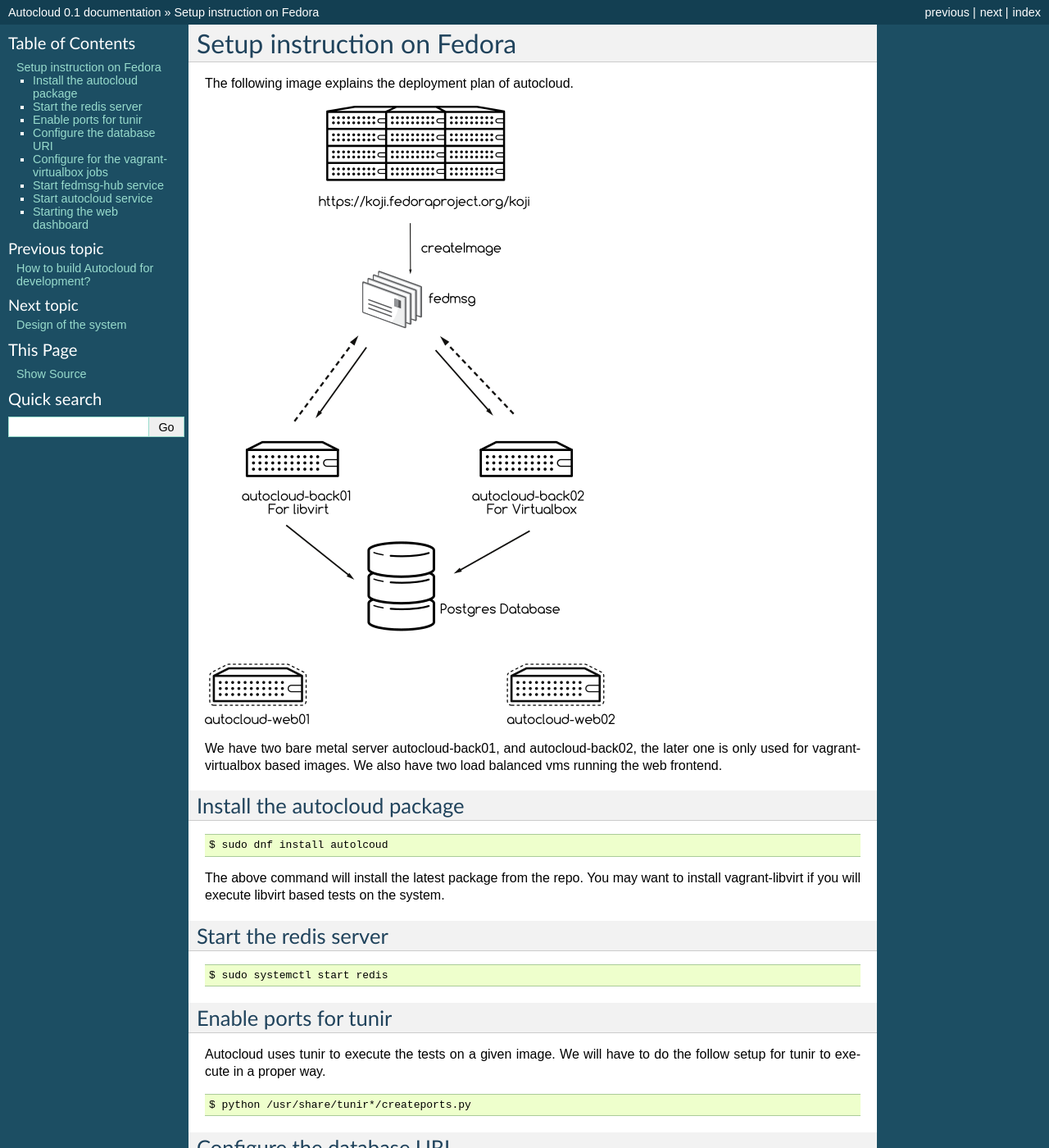
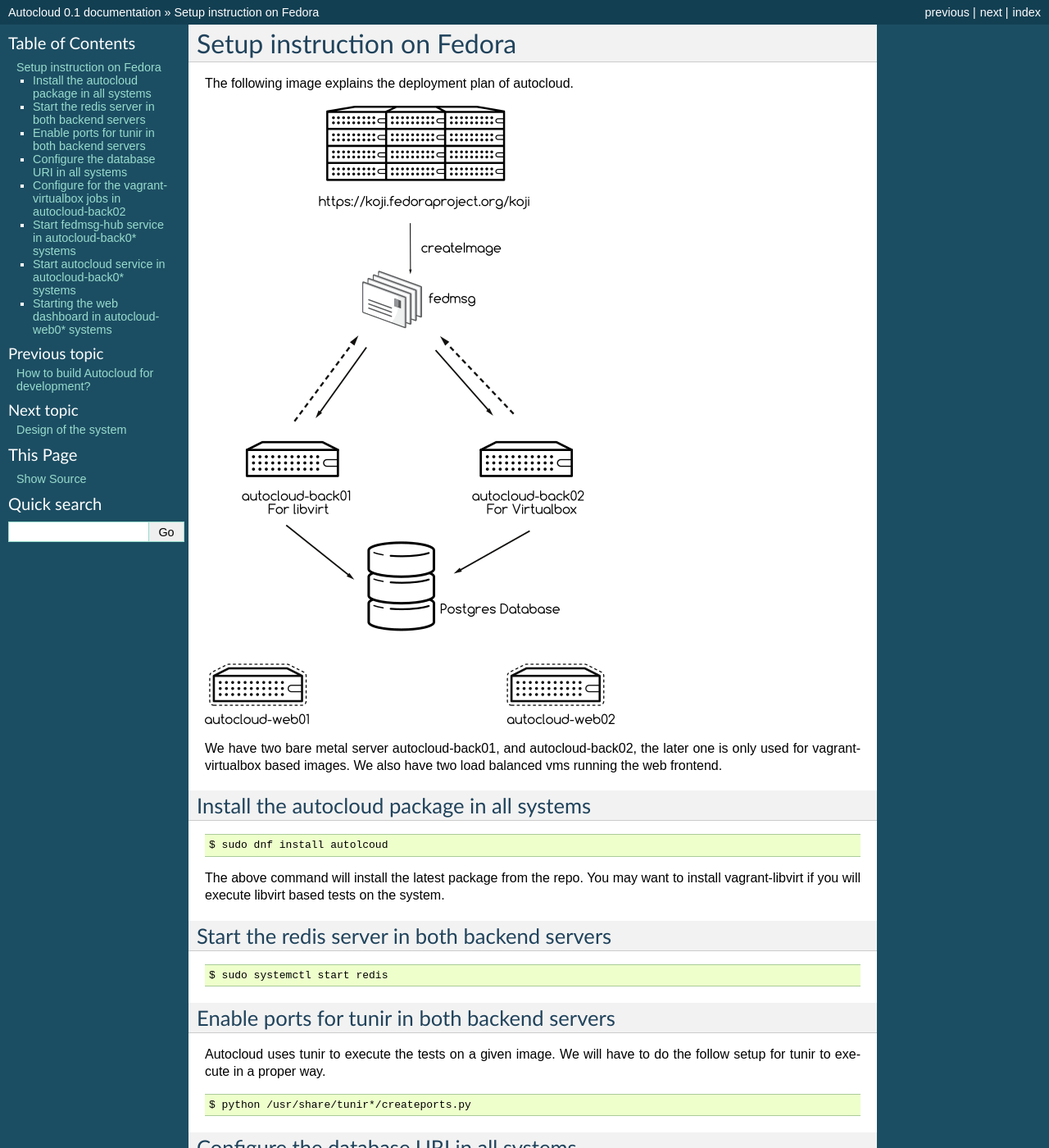
Before and after one commit to kushaldas/autocloud, a Sphinx documentation site: the page built from docs/setup.rst, in a window 1280 px wide and 1400 px high. Shown: the whole window at 82% size. Built offline with Sphinx 7.4.7, drawn with Linux system fonts in a browser that asks for light colours; some of the changed text lies outside the part shown.

Commit message:
Clarifies system level setup instructions.

```diff
--- a/docs/setup.rst
+++ b/docs/setup.rst
@@ -9,8 +9,8 @@ We have two bare metal server autocloud-back01, and autocloud-back02, the later
 used for vagrant-virtualbox based images. We also have two load balanced vms running the web
 frontend.
 
-Install the autocloud package
-------------------------------
+Install the autocloud package in all systems
+--------------------------------------------
 
 ::
 
@@ -20,16 +20,16 @@ The above command will install the latest package from the repo. You may want to
 vagrant-libvirt if you will execute libvirt based tests on the system.
 
 
-Start the redis server
------------------------
+Start the redis server in both backend servers
+------------------------------------------------
 
 ::
 
     $ sudo systemctl start redis
 
 
-Enable ports for tunir
------------------------
+Enable ports for tunir in both backend servers
+-----------------------------------------------
 
 Autocloud uses tunir to execute the tests on a given image. We will have to do the follow setup for tunir
 to execute in a proper way.
@@ -38,20 +38,20 @@ to execute in a proper way.
 
     $ python /usr/share/tunir*/createports.py
 
-Configure the database URI
----------------------------
+Configure the database URI in all systems
+------------------------------------------
 
 In */etc/autocloud/autocloud.cfg* file please configure the sqlalchemy uri value. For our work, we are using
 postgres as database.
 
-Configure for the vagrant-virtualbox jobs
-------------------------------------------
+Configure for the vagrant-virtualbox jobs in autocloud-back02
+---------------------------------------------------------------
 
 In */etc/autocloud/autocloud.cfg* file set *virtualbox* value to True. If you want to know how to setup virtualbox on the system, please refer to `this guide <http://tunir.readthedocs.org/en/latest/vagrant.html#how-to-install-virtualbox-and-vagrant>`_.
 
 
-Start fedmsg-hub service
---------------------------
+Start fedmsg-hub service in autocloud-back0* systems
+-----------------------------------------------------
 
 This service listens for new koji builds, and creates the database entry and corresponding task in the queue.
 
@@ -59,8 +59,8 @@ This service listens for new koji builds, and creates the database entry and cor
 
     $ sudo systemctl start fedmsg-hub
 
-Start autocloud service
--------------------------
+Start autocloud service in autocloud-back0* systems
+----------------------------------------------------
 
 This service will listen for new task in the queue, and execute the tasks.
 
@@ -68,8 +68,8 @@ This service will listen for new task in the queue, and execute the tasks.
 
     $ sudo systemctl start autocloud
 
-Starting the web dashboard
-----------------------------
+Starting the web dashboard in autocloud-web0* systems
+-------------------------------------------------------
 
 This is the web dashboard for the Autocloud, we use httpd for the this.
 
```
